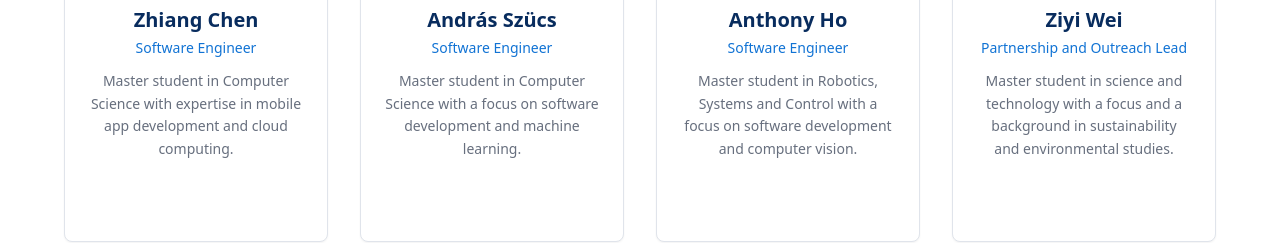
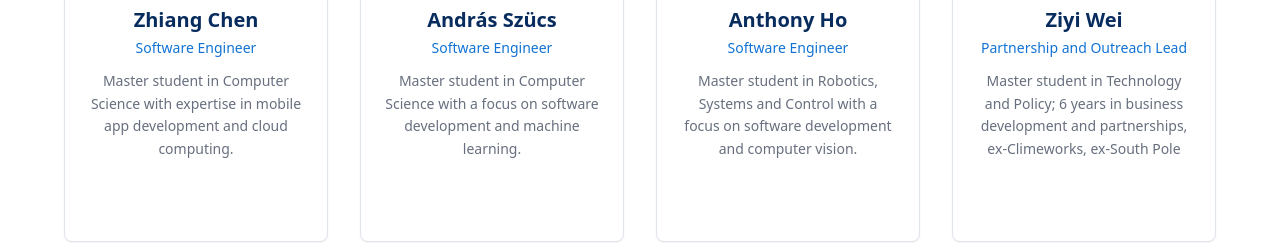
Before and after one commit to mateo-haro/sara-website, a React (Vite) app: page / in a window 1280 px wide. Shown: the part 4425-4668 px from the top of the page. Built offline with nearby package versions, Linux system fonts and the light colour scheme; the HTML template or start-up script is replaced by a standard one.

Commit message:
adapted description for Ziyi

```diff
--- a/src/components/Team.tsx
+++ b/src/components/Team.tsx
@@ -102,7 +102,7 @@ const Team = () => {
       role: "Partnership and Outreach Lead",
       image: ziyiImg,
       initials: "ZW",
-      description: "Master student in science and technology with a focus and a background in sustainability and environmental studies.",
+      description: "Master student in Technology and Policy; 6 years in business development and partnerships, ex-Climeworks, ex-South Pole",
       links: {
         email: "#",
         linkedin: "https://www.linkedin.com/in/ziyi-wei-483318139/",
```
